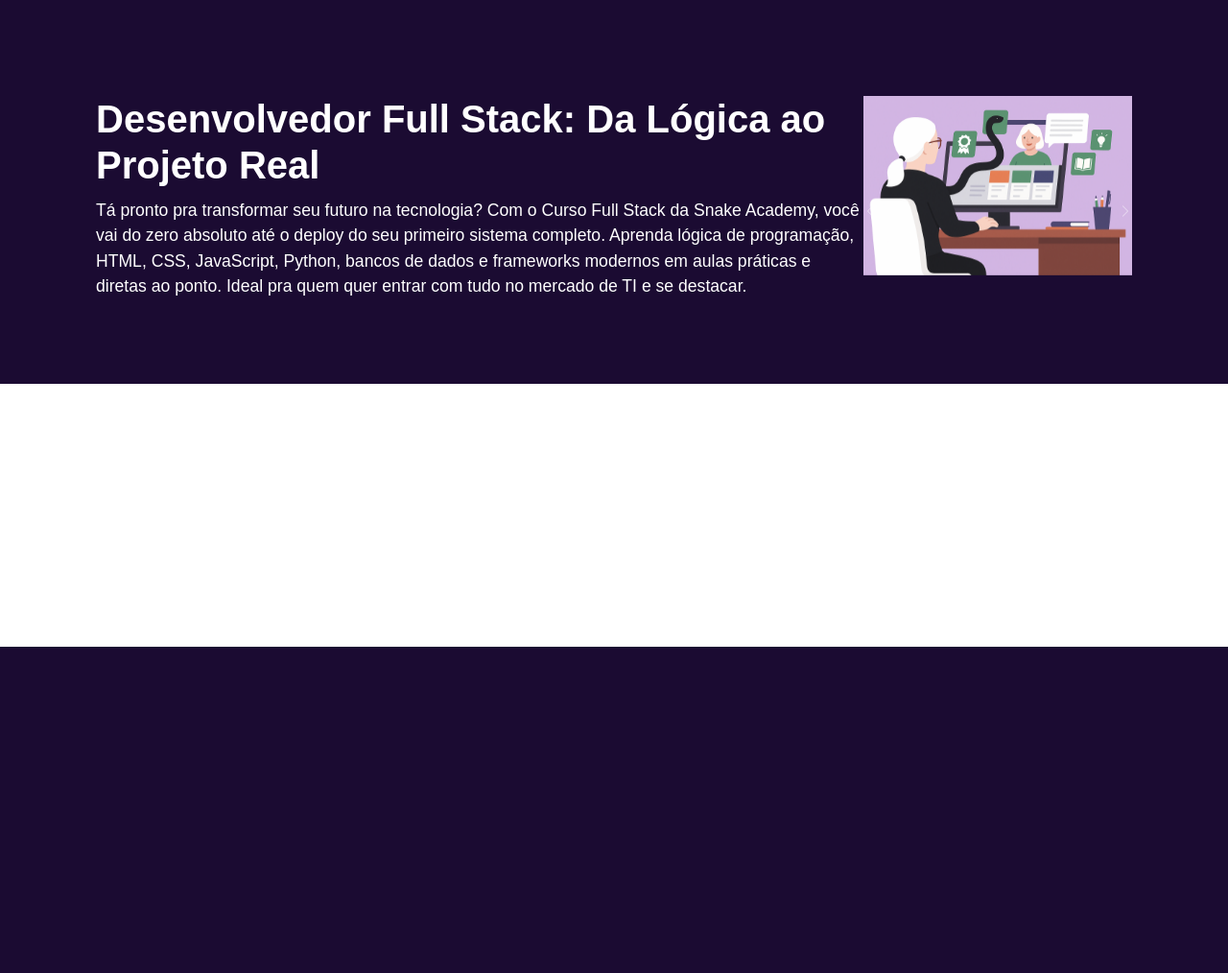
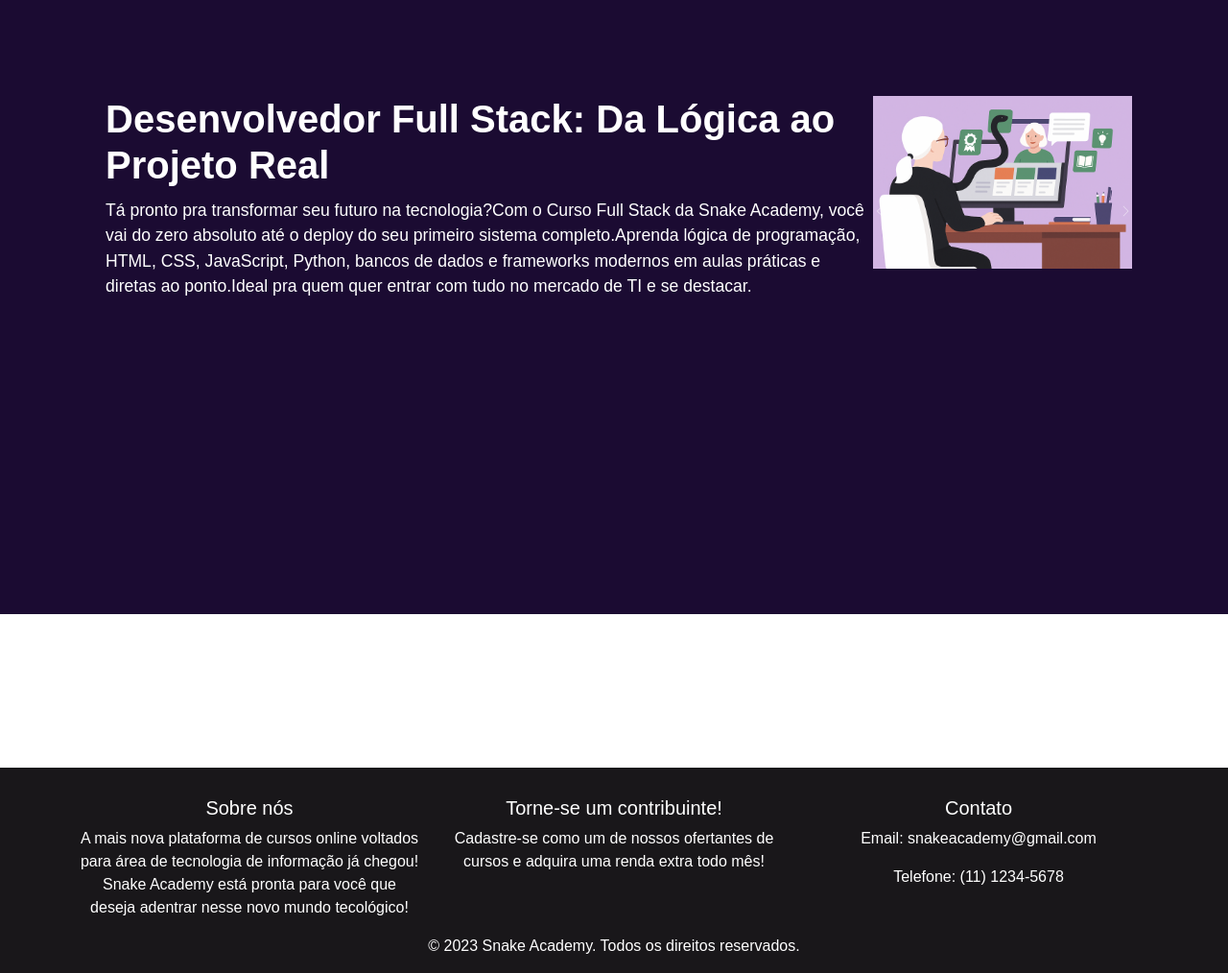
Before and after one commit to lorenzoBarbosa/Snake-Academy, a FastAPI app: template templates/curso.html in a window 1280 px wide. Shown: the part 126-1140 px from the top of the page at 96% size. Before the commit the page ends 800 px from the top, so only its background shows below. Run offline with FastAPI, Linux system fonts and the light colour scheme; the template is opened without the code that fills it, so the values that code supplies are empty.

Commit message:
Adicionei novas rotas para login, cadastro e curso; atualize os templates e os estilos.

```diff
--- a/main.py
+++ b/main.py
@@ -14,5 +14,21 @@
     response = templates.TemplateResponse("home.html", {"request": {}})
     return response
 
+@app.get("/login")
+async def get_login():
+    response = templates.TemplateResponse("login.html", {"request": {}})
+    return response
+
+@app.get("/cadastro")
+async def get_cadastro():
+    response = templates.TemplateResponse("cadastro.html", {"request": {}})
+    return response
+
+@app.get("/curso")
+async def get_curso():
+    response = templates.TemplateResponse("curso.html", {"request": {}})
+    return response
+
+
 if __name__ == "__main__":
     uvicorn.run(app="main:app", host="127.0.0.1", port=8000, reload=True)
--- a/static/css/gerais.css
+++ b/static/css/gerais.css
@@ -168,27 +168,31 @@
     font-weight: bold;
     border-radius: 0.3em;
 }
-.carousel-container {
+
+.container-curso {
     display: flex;
     justify-content: space-between;
     align-items: right;
-    height: 70vh;
     position: relative;
+    padding: 10px;
+    height: 100vh;
 }
-.carousel-container > div:first-child {
+.container-curso > div:first-child {
     text-align: left;
     color: white;
     max-width: 400px;
     padding-left: 20px;
 }
-.carousel.slide {
-    width: 30vw;
-    height: 30vh;
-}
 .carousel-inner {
     width: 100%;
     height: 100%;
 }
+
+.carrosel-curso{
+     width: 30vw;
+    height: 30vh;
+}
+
 .carousel-inner img {
     object-fit: cover;
     width: 100%;
@@ -203,7 +207,6 @@
 .carousel-control-next-icon {
     background-size: 100% 100%;
 }
-
 .main-content {
     flex: 1;
     display: flex;
@@ -215,12 +218,12 @@
     width: 100%;
     max-width: 400px;
 }
-.btn-purple {
+.botao-roxo-lc {
     background-color: #6a0dad;
     color: white;
     border-radius: 10px;
 }
-.btn-purple:hover {
+.botao-roxo-lc:hover {
     background-color: #5902a6;
 }
 .social-icons img {
@@ -235,3 +238,12 @@
     width: 100%;
     max-width: 400px;
 }
+.fundo-curso{
+    background: #1B0B32;
+    width: 100%;
+    height: 80vh;
+    position: absolute;
+    top: 0;
+    left: 0;
+    z-index: 1;
+}
--- a/templates/curso.html
+++ b/templates/curso.html
@@ -50,27 +50,16 @@
         <article>
             <div style="position: relative; margin-top: 100;">
                 <!-- Fundo embaixo -->
-                <div style="
-      background: #1B0B32;
-      height: 50vh;
-      width: 100%;
-      position: absolute;
-      top: 0;
-      left: 0;
-      z-index: 1;
-    "></div>
+                <div class="fundo-curso"></div>
                 <!-- Carrossel sobre o fundo -->
-                <div class="carousel-container" style="padding-top: 100px; padding-right: 100px; position: relative; z-index: 2;">
+                <div class="container-curso" style="padding-top: 100px; padding-right: 100px; position: relative; z-index: 2;">
                     <div style="color: white; max-width: 900px; text-align: left; padding-left: 100px;">
                         <h1 style="font-size: 2.5rem; font-weight: bold;">Desenvolvedor Full Stack: Da Lógica ao Projeto Real</h1>
                         <p style="font-size: 1.1rem; margin-top: 10px;">
-                            Tá pronto pra transformar seu futuro na tecnologia?
-Com o Curso Full Stack da Snake Academy, você vai do zero absoluto até o deploy do seu primeiro sistema completo.
-Aprenda lógica de programação, HTML, CSS, JavaScript, Python, bancos de dados e frameworks modernos em aulas práticas e diretas ao ponto.
-Ideal pra quem quer entrar com tudo no mercado de TI e se destacar.
+                            Tá pronto pra transformar seu futuro na tecnologia?Com o Curso Full Stack da Snake Academy, você vai do zero absoluto até o deploy do seu primeiro sistema completo.Aprenda lógica de programação, HTML, CSS, JavaScript, Python, bancos de dados e frameworks modernos em aulas práticas e diretas ao ponto.Ideal pra quem quer entrar com tudo no mercado de TI e se destacar.
                         </p>
                     </div>
-                    <div id="carouselExampleControls" class="carousel slide" data-bs-ride="carousel">
+                    <div id="carouselExampleControls" class="carousel slide carrosel-curso" data-bs-ride="carousel">
                         <div class="carousel-inner">
                             <div class="carousel-item active">
                                 <img src="/static/img/cursosnake.png" class="d-block" alt="Curso Snake">
@@ -104,6 +93,34 @@
                 </div>
             </div>
         </article>
+        <footer class="rodape">
+            <div class="container">
+                <div class="row">
+                    <div class="col-md-4">
+                        <h5>Sobre nós</h5>
+                        <p>
+                            A mais nova plataforma de cursos online voltados para área de tecnologia de informação já
+                        chegou!
+                        Snake Academy está pronta para você que deseja adentrar nesse novo mundo tecológico!
+                        </p>
+                    </div>
+                    <div class="col-md-4">
+                        <h5>Torne-se um contribuinte!</h5>
+                        <p>Cadastre-se como um de nossos ofertantes de cursos e adquira uma renda extra todo mês!</p>
+                    </div>
+                    <div class="col-md-4">
+                        <h5>Contato</h5>
+                        <p>Email: snakeacademy@gmail.com</p>
+                        <p>Telefone: (11) 1234-5678</p>
+                    </div>
+                </div>
+                <div class="row">
+                    <div class="col text-center">
+                        <p>&copy; 2023 Snake Academy. Todos os direitos reservados.</p>
+                    </div>
+                </div>
+            </div>
+        </footer>
         <script src="https://cdn.jsdelivr.net/npm/bootstrap@5.3.6/dist/js/bootstrap.bundle.min.js" integrity="sha384-j1CDi7MgGQ12Z7Qab0qlWQ/Qqz24Gc6BM0thvEMVjHnfYGF0rmFCozFSxQBxwHKO" crossorigin="anonymous"></script>
     </body>
 </html>
```
Also changed, not shown: static/css/gerais2.css (deleted, +0 -84 lines), templates/cadastro.html (+28 -3 lines), templates/login.html (+29 -4 lines).
